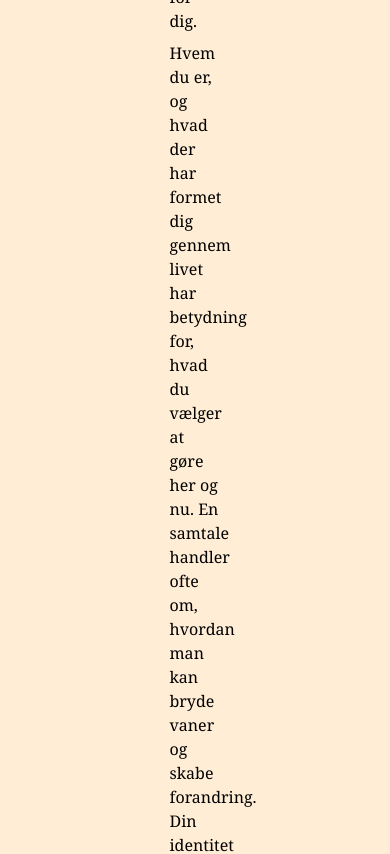
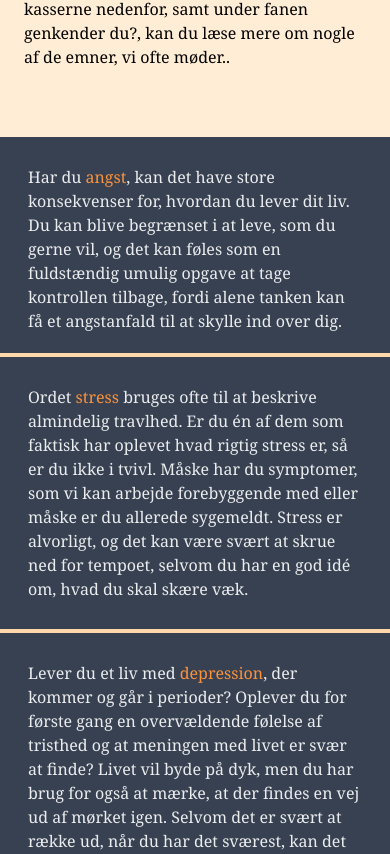
Before and after one commit to aMalling/PsykologTidVejle, a Next.js app: page / in a window 390 px wide. Shown: the part 940-1794 px from the top of the page. Built offline with nearby package versions, Linux system fonts and the light colour scheme.

Commit message:
refactoring css for  mobil

```diff
--- a/app/page.tsx
+++ b/app/page.tsx
@@ -14,7 +14,7 @@ export default function Home() {
           height={600}
         />
       </div>
-      <div className="z-20 mt-32 sm:mt-72 sm:w-1/2 px-3 sm:px-28 absolute">
+      <div className="z-20 sm:mt-72 pt-10 sm:pt-0 sm:w-1/2 px-3 sm:px-28 sm:absolute bg-orange-100 ">
         <div className="z-20 black text-lg pt-3 pb-5 px-5 bg-orange-200 rounded-md ">
           <p>
             Søger du en{" "}
@@ -34,12 +34,12 @@ export default function Home() {
         </div>
       </div>
       <div className="py-10 w-screen bg-orange-100">
-        <div className="px-28 py-4 flex justify-center">
-          <div className=" py-3 px-4  font-serif w-1/2 rounded-md">
+        <div className=" px-6 sm:px-28 py-4 flex justify-center">
+          <div className=" py-3 sm:px-4 font-serif sm:w-1/2 rounded-md">
             <h2 className="pb-2 font-bold text-lg ">
               Hvad kan man tale med en psykolog om?{" "}
             </h2>
-            <p className="pb-2">
+            <p className="pb-2 ">
               Det korte svar er alt. Intet er for stort eller for småt. I
               samtaleterapi hos os, har vi fokus på det, der er vigtigt for dig.
             </p>
@@ -60,9 +60,9 @@ export default function Home() {
           </div>
         </div>
       </div>
-      <div className="px-52 py-20 flex justify-center text-white/90 bg-gray-700">
-        <div className="grid grid-cols-2 font-serif ">
-          <p className="pb-5 border-b-4 border-r-4  border-orange-200 p-7">
+      <div className="sm:px-52 sm:py-20 flex justify-center text-white/90 bg-gray-700">
+        <div className="grid sm:grid-cols-2  font-serif ">
+          <p className="pb-5 border-b-4 sm:border-r-4 border-orange-200 p-7">
             Har du <span className="text-orange-400">angst</span>, kan det have
             store konsekvenser for, hvordan du lever dit liv. Du kan blive
             begrænset i at leve, som du gerne vil, og det kan føles som en
@@ -78,7 +78,7 @@ export default function Home() {
             skrue ned for tempoet, selvom du har en god idé om, hvad du skal
             skære væk.
           </p>
-          <p className=" border-r-4 border-orange-200 p-7">
+          <p className=" border-b-4 sm:border-b-0 sm:border-r-4 border-orange-200 p-7">
             Lever du et liv med{" "}
             <span className="text-orange-400"> depression</span>, der kommer og
             går i perioder? Oplever du for første gang en overvældende følelse
@@ -100,7 +100,7 @@ export default function Home() {
           </p>
         </div>
       </div>
-      <section className="flex-row justify-center px-40 bg-orange-100 font-sans ">
+      <section className="flex-row justify-center font-sans px-40 bg-orange-100   ">
         <div className="flex flex-col py-10 mt-32 gap-10 ">
           <p className="italic font-serif">
             Vi træder oftest på de stier, som vi kender allerbedst, så det at
@@ -113,11 +113,10 @@ export default function Home() {
             omsorgsfuldt imod dig. – Thea{" "}
           </p>
         </div>
-
         <div className="grid grid-cols-2 justify-center my-10">
           <div className="h-16 border-r-2 border-black/65"></div>
         </div>
-        <div className="flex flex-row items-center max-w-5xl justify-center py-20 max">
+        <div className=" justify-center py-20 max flex flex-row items-center max-w-5xl">
           <Image
             src={require("@/assets/pexels-maryia-plashchynskaya-3393793.jpg")}
             alt="Gruppefoto"
--- a/package.json
+++ b/package.json
@@ -20,6 +20,8 @@
     "@types/react-dom": "^18",
     "autoprefixer": "^10.0.1",
     "postcss": "^8",
+    "prettier": "^3.2.4",
+    "prettier-plugin-tailwindcss": "^0.5.11",
     "tailwindcss": "^3.3.0",
     "typescript": "^5"
   }
```
Also changed, not shown: .prettierrc.json.js (added), 1 other file (tests, documents, lock files or other folders).
